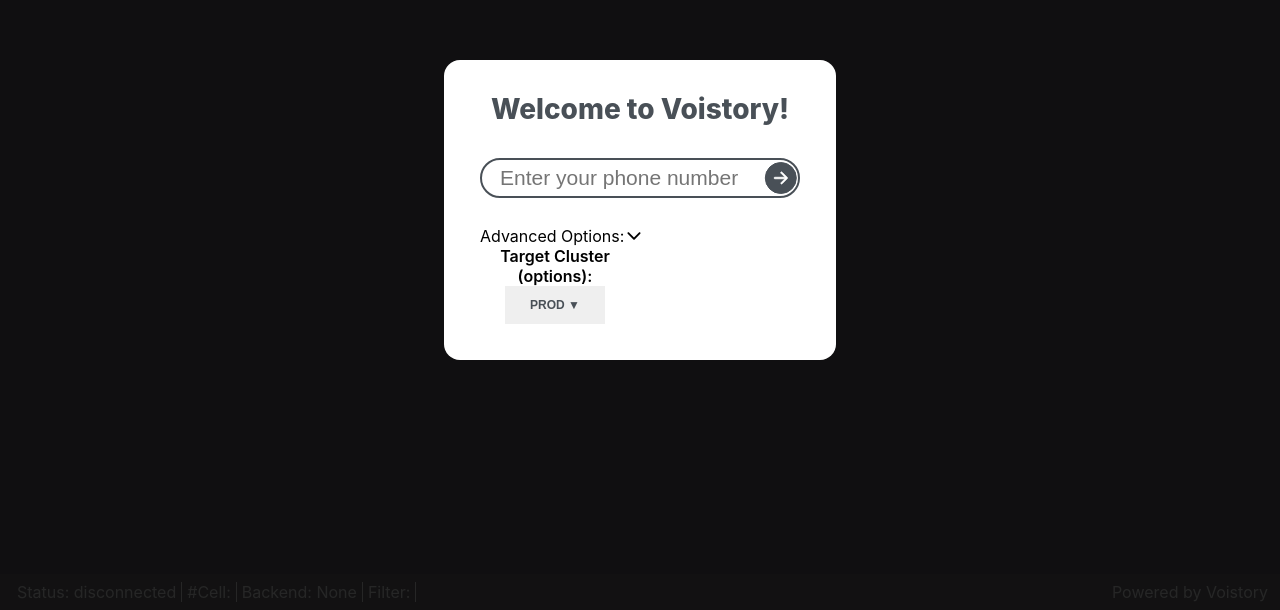
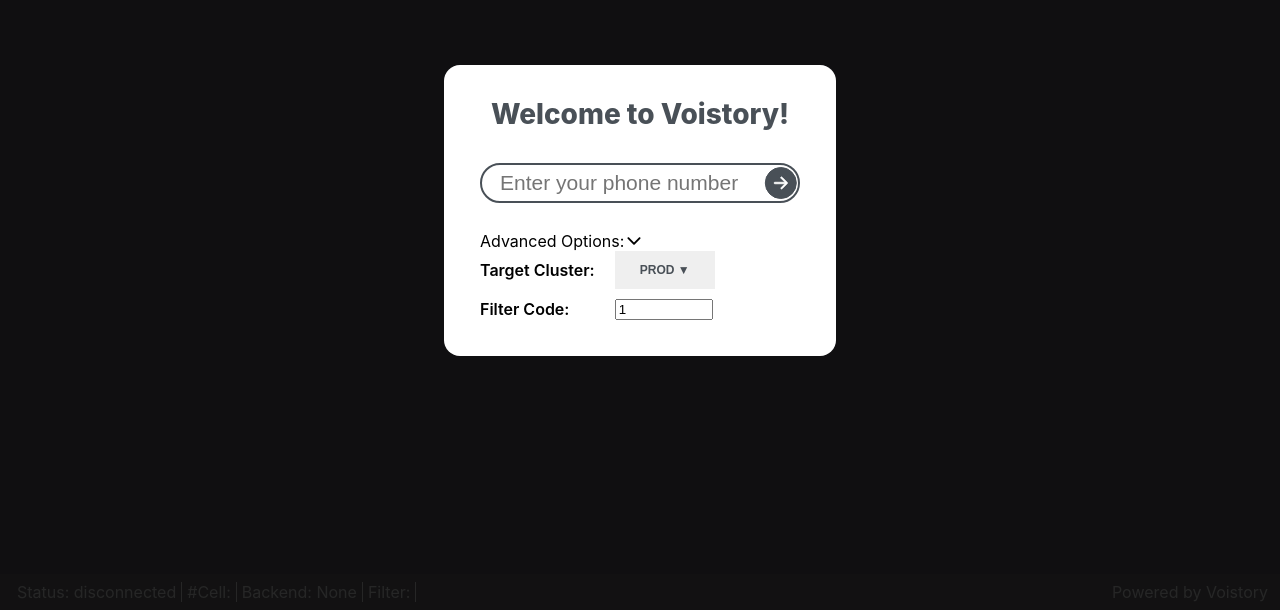
Before and after one commit to enso-ai/voistory-web, a React (Create React App) app: page / in a window 1280 px wide. Shown: the part 190-800 px from the top of the page. Built offline with nearby package versions, Linux system fonts and the light colour scheme.

Commit message:
add filter code in advanced settings

```diff
--- a/src/components/modal.js
+++ b/src/components/modal.js
@@ -77,12 +77,18 @@
     }
 `;
 
-const DropdownContainer = styled.div`
-`
-
 const DropdownLabel = styled.label`
     font-size: 16px;
     font-weight: 600;
+`
+
+const FilterCodeLabel = styled.label`
+    font-size: 16px;
+    font-weight: 600;
+`
+
+const FilterCodeInput = styled.input`
+    width: 90px;
 `
 
 const Modal = ({ onConfirm, showModal }) => {
@@ -122,6 +128,18 @@
         }
     };
 
+    const validateFilterCode = (filterCode) => {
+        return (/^\d+$/.test(filterCode)) || filterCode === ""
+    }
+
+    const handleSetFilterCode = (event) => {
+        if (validateFilterCode(event.target.value)) {
+            setFilterCode(event.target.value)
+        } else {
+            alert(`Invalid filter code:${event.value}`)
+        }
+    }
+
     return (
         <ModalContainer $visible={showModal}>
             <ModalCard>
@@ -139,14 +157,17 @@
                     </ConfirmButton>
                 </ConfigContainer>
                 <AdvancedConfig>
-                    <DropdownContainer>
-                        <DropdownLabel>Target Cluster (options): </DropdownLabel>
-                        <Dropdown
-                            options={CLUSTER_LIST}
-                            optionPlaceholder={'Select a cluster'}
-                            onChange={handleClusterChange}
-                        />
-                    </DropdownContainer>
+                    <DropdownLabel>Target Cluster: </DropdownLabel>
+                    <Dropdown
+                        options={CLUSTER_LIST}
+                        optionPlaceholder={'Select a cluster'}
+                        onChange={handleClusterChange}
+                    />
+                    <FilterCodeLabel>Filter Code:</FilterCodeLabel>
+                    <FilterCodeInput
+                        type="text"
+                        value={filterCode}
+                        onChange={handleSetFilterCode} />
                 </AdvancedConfig>
             </ModalCard>
         </ModalContainer>
```
